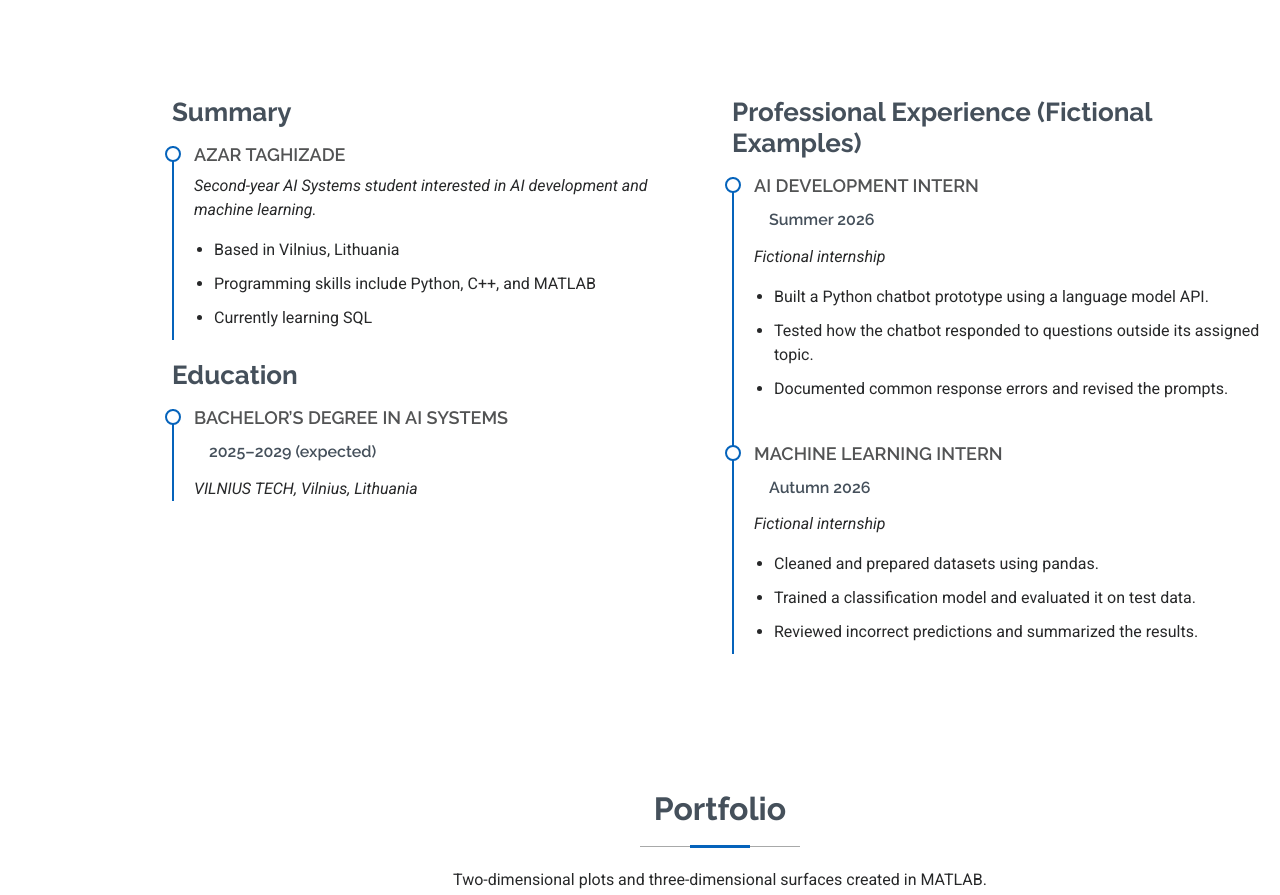
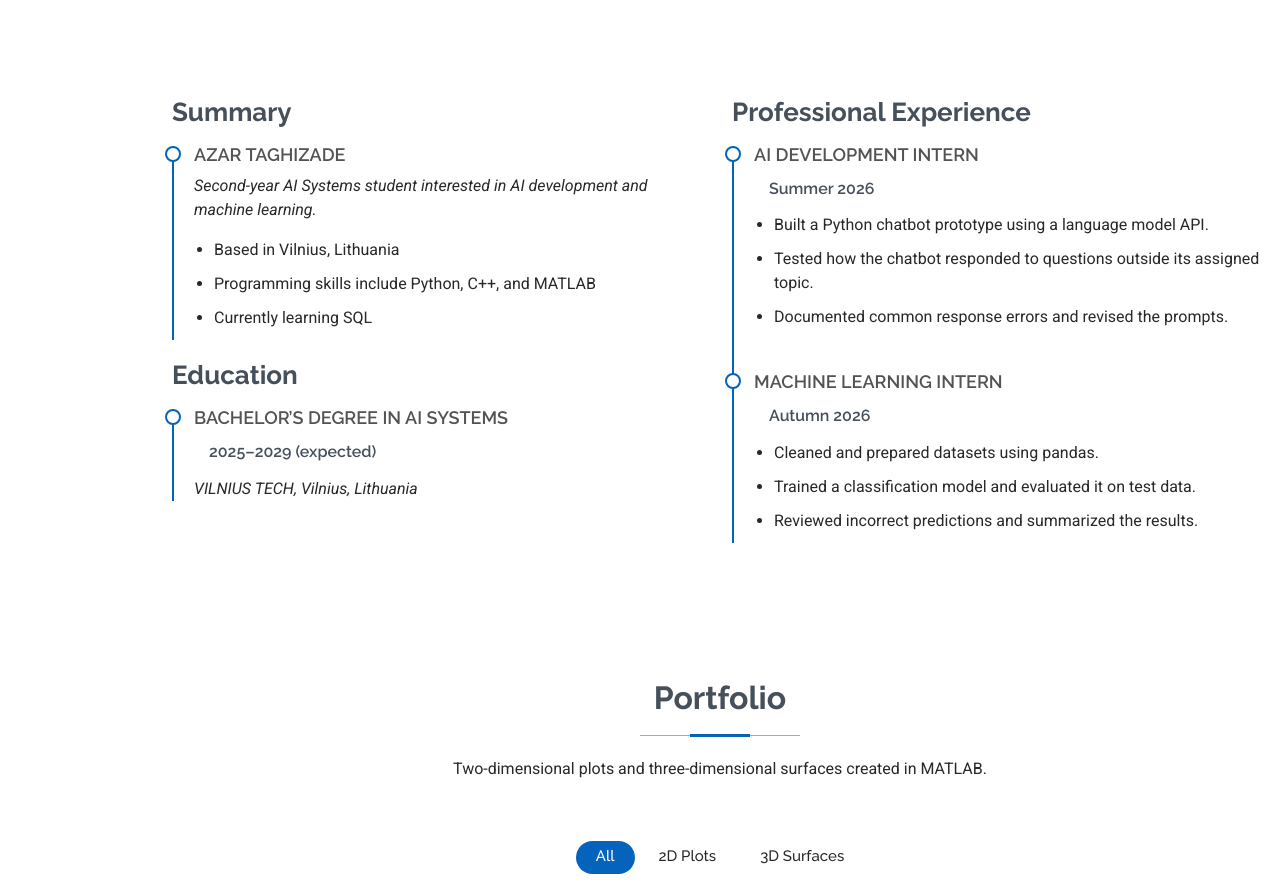
Before and after one commit to azariento/azariento.github.io, a plain HTML site: page index.html in a window 1280 px wide. Shown: the part 2143-3038 px from the top of the page. Drawn offline with Linux system fonts and the light colour scheme.

Commit message:
Update index.html

```diff
--- a/index.html
+++ b/index.html
@@ -235,12 +235,11 @@
           </div>
 
           <div class="col-lg-6" data-aos="fade-up" data-aos-delay="200">
-            <h3 class="resume-title">Professional Experience (Fictional Examples)</h3>
+            <h3 class="resume-title">Professional Experience</h3>
 
             <div class="resume-item">
               <h4>AI Development Intern</h4>
               <h5>Summer 2026</h5>
-              <p><em>Fictional internship</em></p>
               <ul>
                 <li>Built a Python chatbot prototype using a language model API.</li>
                 <li>Tested how the chatbot responded to questions outside its assigned topic.</li>
@@ -251,7 +250,6 @@
             <div class="resume-item">
               <h4>Machine Learning Intern</h4>
               <h5>Autumn 2026</h5>
-              <p><em>Fictional internship</em></p>
               <ul>
                 <li>Cleaned and prepared datasets using pandas.</li>
                 <li>Trained a classification model and evaluated it on test data.</li>
@@ -433,7 +431,8 @@
         </video>
 
         <div class="ratio ratio-16x9" style="max-width: 640px">
-        <iframe width="560" height="315" src="https://www.youtube.com/embed/BoUVIhtqjAw?si=eQ6dDAFXB8S_n6fP"
+        <iframe
+        width="560" height="315" src="https://www.youtube.com/embed/BoUVIhtqjAw?si=eQ6dDAFXB8S_n6fP"
         title="YouTube video player" frameborder="0" allow="accelerometer; autoplay; clipboard-write; encrypted-media;
         gyroscope; picture-in-picture; web-share" referrerpolicy="strict-origin-when-cross-origin" allowfullscreen>
         </iframe>
```
